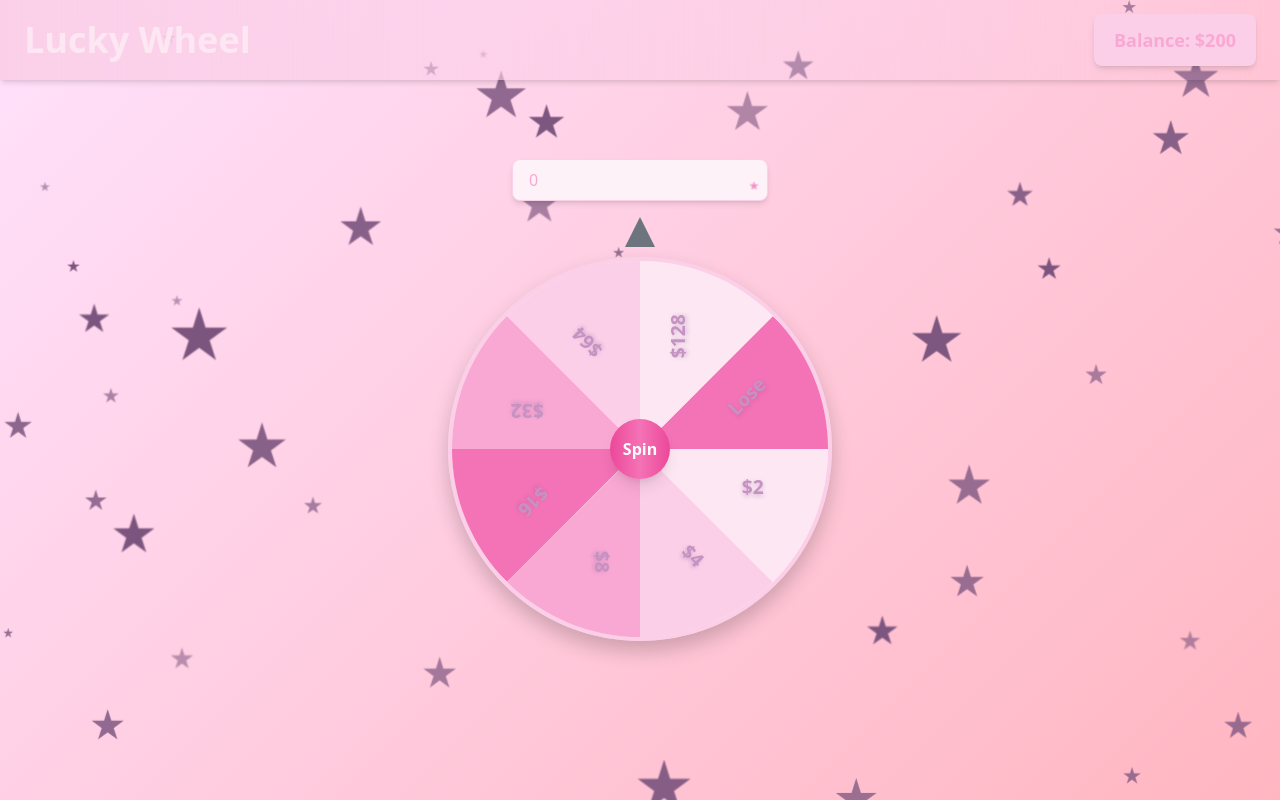
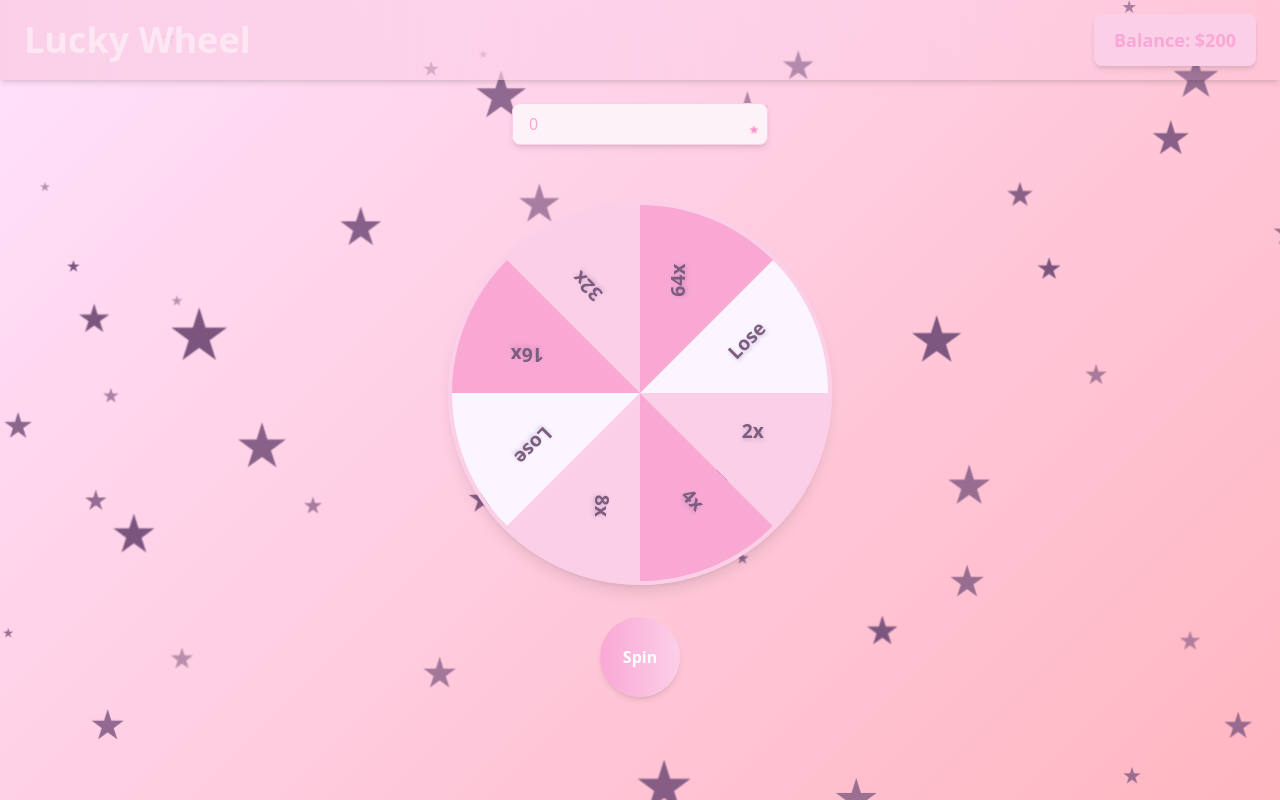
Before and after one commit to KetiElizbarashvili/lucky-wheel-gabmbling-game, a React (Create React App) app: page / in a window 1280 px wide. Built offline with nearby package versions, Linux system fonts and the light colour scheme.

Commit message:
add persistent balance storage using localStorage

```diff
--- a/src/App.js
+++ b/src/App.js
@@ -7,23 +7,14 @@ import styles from "./App.module.css";
 
 const App = () => {
   const [balance, setBalance] = useState(200);
-  const [bet, setBet] = useState("0");
-
-  const handleSpin = () => {
-    if (bet <= 0 || bet > balance) {
-      alert("Invalid bet amount!");
-      return;
-    }
-    setBalance((prevBalance) => prevBalance - bet);
-    alert("Spin the wheel!");
-  };
+  const [bet, setBet] = useState(0);
 
   return (
     <div className={styles.appContainer}>
       <StarryBackground />
       <Header balance={balance} />
       <BetInput bet={bet} setBet={setBet} />
-      <Wheel onSpinEnd={handleSpin} />
+      <Wheel balance={balance} setBalance={setBalance} bet={bet} />
     </div>
   );
 };
--- a/src/App.module.css
+++ b/src/App.module.css
@@ -3,3 +3,21 @@
   background: linear-gradient(135deg, #ffe1fc, #ffb6c1);
   text-align: center;
 }
+
+.message {
+  font-size: 1.5rem;
+  font-weight: bold;
+  color: #ff69b4;
+  margin-top: 1rem;
+  text-align: center;
+  animation: fadeIn 1s ease-in-out;
+}
+
+@keyframes fadeIn {
+  from {
+    opacity: 0;
+  }
+  to {
+    opacity: 1;
+  }
+}
--- a/src/components/Wheel/Wheel.js
+++ b/src/components/Wheel/Wheel.js
@@ -2,12 +2,20 @@ import React, { useState } from "react";
 import styles from "./Wheel.module.css";
 import { segments, getRandomSegment } from "./WheelLogic";
 
-const Wheel = ({ onSpinEnd }) => {
+const Wheel = ({ balance, setBalance, bet }) => {
     const [rotation, setRotation] = useState(0);
     const [isSpinning, setIsSpinning] = useState(false);
+    const [winningIndex, setWinningIndex] = useState(null);
+
     const handleSpin = () => {
         if (isSpinning) return;
 
+        if (bet <= 0 || bet > balance) {
+            alert("Invalid bet amount!");
+            return;
+        }
+
+        setBalance((prevBalance) => prevBalance - bet);
         setIsSpinning(true);
 
         const selectedLabel = getRandomSegment();
@@ -21,14 +29,21 @@ const Wheel = ({ onSpinEnd }) => {
 
         setTimeout(() => {
             setIsSpinning(false);
-            onSpinEnd(selectedLabel);
+            setWinningIndex(selectedIndex);
+
+            const selectedSegment = segments[selectedIndex];
+            if (selectedSegment.value > 0) {
+                const winnings = bet * selectedSegment.value;
+                setBalance((prevBalance) => prevBalance + winnings);
+                alert(`You won $${winnings}!`);
+            } else {
+                alert("You lost! Better luck next time.");
+            }
         }, 4000);
     };
 
     return (
         <div className={styles.wheelContainer}>
-            <div className={styles.arrow}></div>
-
             <div
                 className={styles.wheel}
                 style={{ transform: `rotate(${rotation}deg)` }}
@@ -36,17 +51,17 @@ const Wheel = ({ onSpinEnd }) => {
                 {segments.map((segment, index) => (
                     <div
                         key={index}
-                        className={`${styles.segment} ${segment.color}`}
+                        className={`${styles.segment} ${index === winningIndex ? styles.highlight : ""
+                            }`}
                         style={{
                             transform: `rotate(${(360 / segments.length) * index}deg)`,
+                            backgroundColor: segment.color,
                         }}
                     >
                         <span className={styles.segmentLabel}>{segment.label}</span>
                     </div>
                 ))}
-
-
-
+            </div>
             <button
                 className={styles.spinButton}
                 onClick={handleSpin}
@@ -55,7 +70,6 @@ const Wheel = ({ onSpinEnd }) => {
                 Spin
             </button>
         </div>
-        </div>
     );
 };
 
--- a/src/components/Wheel/Wheel.module.css
+++ b/src/components/Wheel/Wheel.module.css
@@ -3,10 +3,8 @@
 }
 
 .wheel {
-  @apply relative w-96 h-96 rounded-full border-4 border-pink-200 overflow-hidden;
+  @apply relative w-96 h-96 rounded-full border-4 border-pink-200 overflow-hidden shadow-lg;
   transition: transform 4s cubic-bezier(0.17, 0.67, 0.83, 0.67);
-  background: radial-gradient(circle, #fff, #ffe4e1);
-  box-shadow: 0px 10px 20px rgba(0, 0, 0, 0.2);
 }
 
 .segment {
@@ -23,14 +21,12 @@
   transform-origin: center;
   font-size: 1.2rem;
   font-weight: bold;
-  color: rgb(197, 146, 194);
+  color: #7c5d7f;
   text-shadow: 0px 2px 4px rgba(131, 97, 148, 0.3);
-   -webkit-animation:spin 4s linear infinite;
-    -moz-animation:spin 4s linear infinite;
-    animation:spin 4s linear infinite;
+  -webkit-animation: spin 4s linear infinite;
+  -moz-animation: spin 4s linear infinite;
+  animation: spin 4s linear infinite;
 }
-
-
 
 .segment span {
   @apply absolute text-center;
@@ -41,33 +37,16 @@
   white-space: nowrap;
 }
 
-.arrow {
-  @apply absolute top-[-40px] w-0 h-0;
-  border-left: 15px solid transparent;
-  border-right: 15px solid transparent;
-  border-bottom: 30px solid #6c757d;
-}
-
 .spinButton {
-  @apply absolute bg-gradient-to-r from-pink-500 via-pink-400 to-pink-500 text-white font-bold rounded-full shadow-lg;
-  width: 60px;
-  height: 60px;
-  top: 50%;
-  left: 50%;
-  transform: translate(-50%, -50%);
-  transform-origin: center;
-  display: flex;
-  align-items: center;
-  justify-content: center;
-  transition: transform 0.2s ease-in-out, box-shadow 0.3s ease-in-out;
-  cursor: pointer;
+  @apply mt-8 bg-gradient-to-r from-pink-300 to-pink-200 text-white font-bold w-20 h-20 rounded-full flex justify-center items-center cursor-pointer shadow-md transition-transform duration-200 ease-in-out;
 }
 
 .spinButton:hover {
-  transform: scale(1.1) translate(-50%, -50%);
-  box-shadow: 0px 6px 15px rgba(255, 105, 180, 0.6);
+  @apply scale-105;
 }
 
-.spinButton:disabled {
-  @apply bg-gray-300 text-gray-200 cursor-not-allowed;
+.highlight {
+  background-color: #957098 !important;
+  color: white;
+  animation: highlightPulse 1s infinite;
 }
--- a/src/components/Wheel/WheelLogic.js
+++ b/src/components/Wheel/WheelLogic.js
@@ -1,14 +1,13 @@
 export const segments = [
-    { label: "$2", color: "bg-pink-100", weight: 1 },
-    { label: "$4", color: "bg-pink-200", weight: 1 },
-    { label: "$8", color: "bg-pink-300", weight: 1 },
-    { label: "$16", color: "bg-pink-400", weight: 1 },
-    { label: "$32", color: "bg-pink-300", weight: 1 },
-    { label: "$64", color: "bg-pink-200", weight: 1 },
-    { label: "$128", color: "bg-pink-100", weight: 1 },
-    { label: "Lose", color: "bg-pink-400", weight: 1 },
+  { label: "2x", value: 2, weight: 1, color: "#fbcfe8" },
+  { label: "4x", value: 4, weight: 1, color: "#f9a8d4" },
+  { label: "8x", value: 8, weight: 1, color: "#fbcfe8" },
+  { label: "Lose", value: 0, weight: 1, color: "#faf5ff" },
+  { label: "16x", value: 16, weight: 1, color: "#f9a8d4" },
+  { label: "32x", value: 32, weight: 1, color: "#fbcfe8" },
+  { label: "64x", value: 32, weight: 1, color: "#f9a8d4" },
+  { label: "Lose", value: 0, weight: 1, color: "#faf5ff" },
 ];
-
 
 export const getRandomSegment = () => {
   const totalWeight = segments.reduce((sum, seg) => sum + seg.weight, 0);
@@ -21,6 +20,5 @@ export const segments = [
       return segment.label;
     }
   }
-
   return null;
 };
```
Lines whose indentation alone changed are shown as unchanged.
